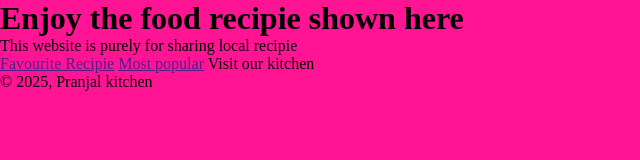
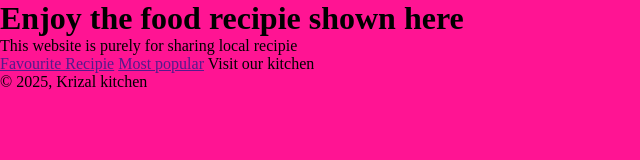
Before and after one commit to krizal-dangol/Fullstacktutorial, a plain HTML site: page week1/Index.html in a window 1280 px wide. Shown: the full height of the page, 0-640 px from the left. Drawn offline with Linux system fonts and the light colour scheme.

Commit message:
update on html

```diff
--- a/week1/Index.html
+++ b/week1/Index.html
@@ -24,7 +24,7 @@
       </section>
     </main>
     <footer>
-      <p>&copy; 2025, Pranjal kitchen</p>
+      <p>&copy; 2025, Krizal kitchen</p>
     </footer>
   </body>
 </html>
```
